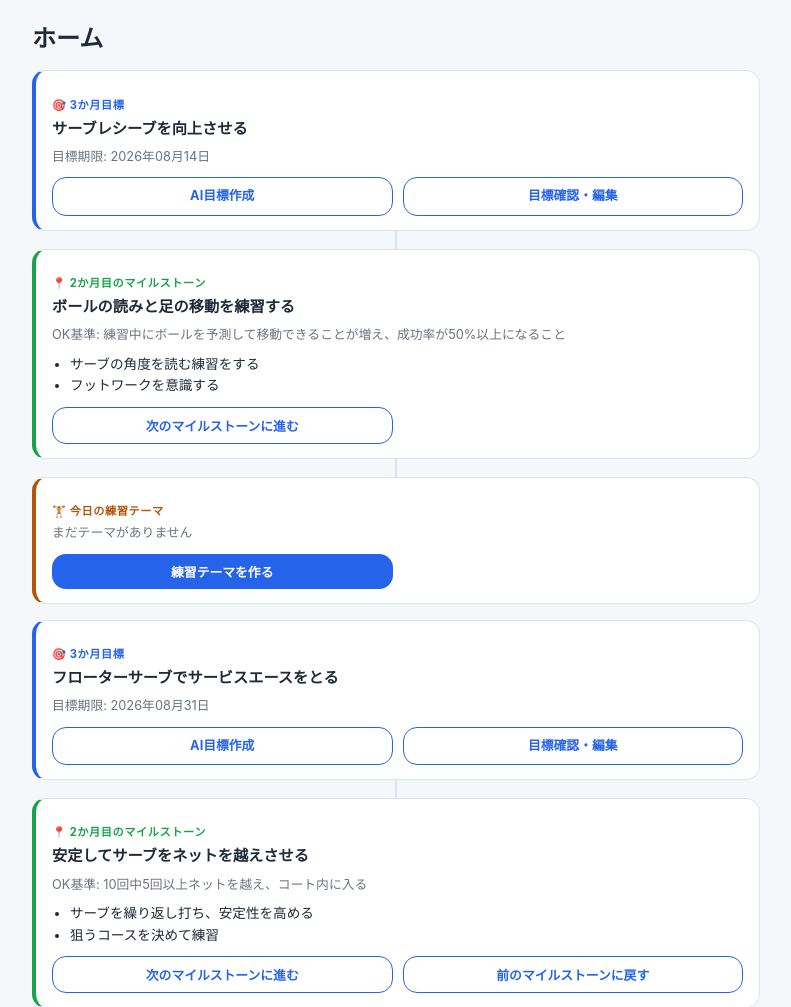
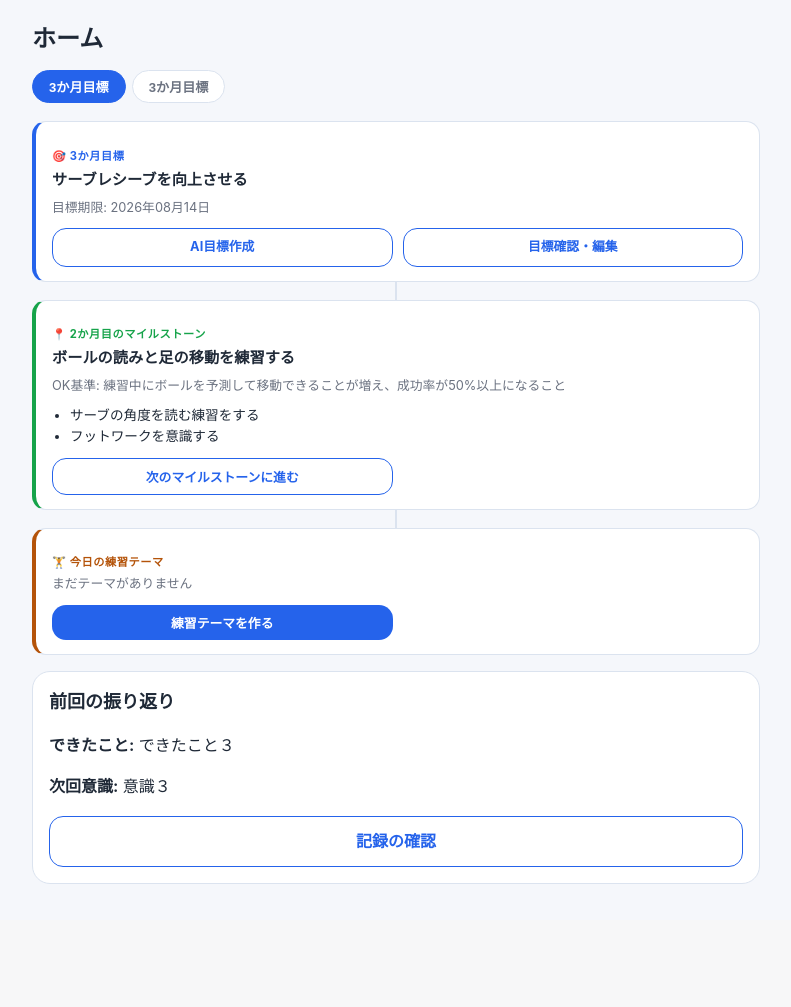
Before and after one commit to aokishoji/volleyball_coaching_flask, a Flask app: page / in a window 1280 px wide. Shown: the part 61-1068 px from the top of the page, without its empty margins (244-1035 px from the left). After the commit the page ends 945 px from the top, so only its background shows below. Run offline with Flask 3, Linux system fonts and the light colour scheme; a user stored in the database is signed in; data comes from the database, SQL or seed files in the repository.

Commit message:
ホーム画面：複数目標をタブ切替で表示
目標が2件以上ある場合、スキル名のタブナビゲーションで切替表示。
1件の場合は従来通り直接表示。タブは純JSで切替、スクロール対応。

Co-Authored-By: Claude Sonnet 4.6 <noreply@anthropic.com>

```diff
--- a/app/static/css/style.css
+++ b/app/static/css/style.css
@@ -118,6 +118,37 @@ a:hover { text-decoration: underline; }
   padding: 8px 4px;
   text-align: center;
 }
+
+/* ── 目標タブナビゲーション ── */
+.goal-tab-nav {
+  display: flex;
+  gap: 6px;
+  overflow-x: auto;
+  padding-bottom: 2px;
+  scrollbar-width: none;
+}
+.goal-tab-nav::-webkit-scrollbar { display: none; }
+
+.goal-tab-btn {
+  flex-shrink: 0;
+  padding: 6px 16px;
+  border-radius: 20px;
+  border: 1px solid var(--border);
+  background: var(--card);
+  font-size: 0.82rem;
+  font-weight: 600;
+  color: var(--subtext);
+  cursor: pointer;
+  transition: background 0.15s, color 0.15s, border-color 0.15s;
+}
+.goal-tab-btn.active {
+  background: var(--primary);
+  color: #fff;
+  border-color: var(--primary);
+}
+
+.goal-tab-panel { display: none; }
+.goal-tab-panel.active { display: block; }
 
 /* AI loading overlay */
 @keyframes ai-spin { to { transform: rotate(360deg); } }
--- a/app/templates/main/home.html
+++ b/app/templates/main/home.html
@@ -4,6 +4,19 @@
 <h1>ホーム</h1>
 
 <div class="stack">
+
+{% if goal_contexts %}
+
+  {% if goal_contexts | length > 1 %}
+  <div class="goal-tab-nav" id="goal-tab-nav">
+    {% for ctx in goal_contexts %}
+    <button class="goal-tab-btn{% if loop.first %} active{% endif %}"
+            onclick="switchGoalTab({{ loop.index0 }})">
+      {{ skill_type_labels.get(ctx.goal.skill_type, ctx.goal.skill_type) }}
+    </button>
+    {% endfor %}
+  </div>
+  {% endif %}
 
   {% for ctx in goal_contexts %}
   {% set g = ctx.goal %}
@@ -13,7 +26,7 @@
   {% set latest_daily_theme = ctx.latest_daily_theme %}
   {% set days_on_theme = ctx.days_on_theme %}
 
-  <!-- ▼ goal-hierarchy ブロック -->
+  <div{% if goal_contexts | length > 1 %} class="goal-tab-panel{% if loop.first %} active{% endif %}"{% endif %}>
     <div class="goal-hierarchy">
 
       <!-- 層1: 目標 -->
@@ -94,7 +107,8 @@
       </div>
 
     </div>
-  <!-- ▲ goal-hierarchy ブロックここまで -->
+  </div>
+  {% endfor %}
 
 {% else %}
 
@@ -106,7 +120,7 @@
     </div>
   </section>
 
-{% endfor %}
+{% endif %}
 
   {% if latest_reflection %}
   <section class="card">
@@ -118,4 +132,18 @@
   {% endif %}
 
 </div>
+
+{% if goal_contexts | length > 1 %}
+<script>
+function switchGoalTab(idx) {
+  document.querySelectorAll('.goal-tab-panel').forEach(function(p, i) {
+    p.classList.toggle('active', i === idx);
+  });
+  document.querySelectorAll('#goal-tab-nav .goal-tab-btn').forEach(function(b, i) {
+    b.classList.toggle('active', i === idx);
+  });
+}
+</script>
+{% endif %}
+
 {% endblock %}
```
Lines whose indentation alone changed are shown as unchanged.
